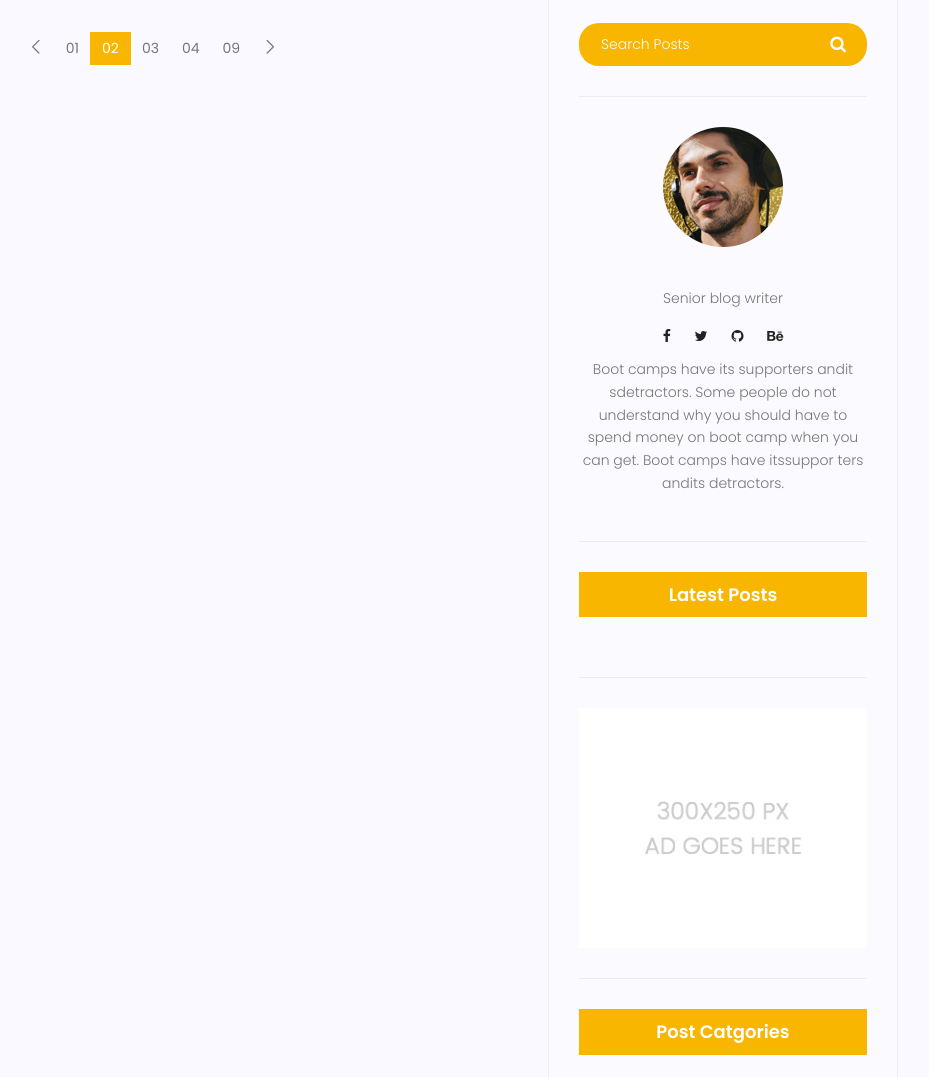
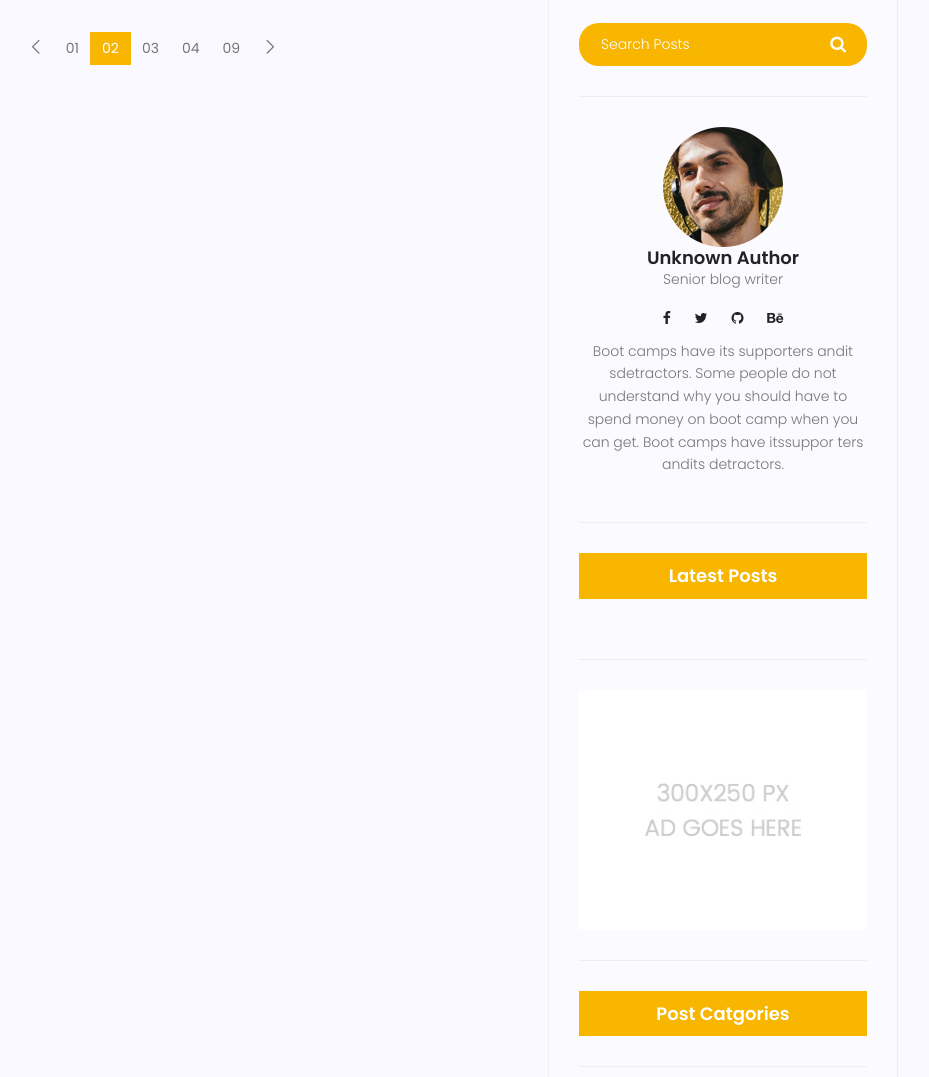
Before and after one commit to farzamasadian/django-mysite1, a Django app: page /blog/ in a window 1280 px wide. Shown: the part 1110-2187 px from the top of the page, without its empty margins (297-1226 px from the left). Run offline with Django 3.2, Linux system fonts and the light colour scheme; data that the repository does not hold is empty; some libraries are stand-ins or nearby versions.

Commit message:
writer tamplate tag is added

```diff
--- a/blog/urls.py
+++ b/blog/urls.py
@@ -7,5 +7,6 @@ urlpatterns = [
     path('', blog_view, name = 'index'),
     path('<int:pid>', blog_single, name = 'single'),
     path('category/<str:cat_name>', blog_view, name = 'category'),
+    path('author/<str:author_username>', blog_view, name = 'author'),
     path('test', test, name='test')
 ]
--- a/blog/views.py
+++ b/blog/views.py
@@ -3,10 +3,12 @@ from django.utils import timezone
 from blog.models import Post
 
 # Create your views here.
-def blog_view(request, cat_name=None):
+def blog_view(request,**kwargs):
     posts = Post.objects.filter(status=1, published_date__lte = timezone.now()).order_by('-published_date')
-    if cat_name:
-        posts = posts.filter(category__name = cat_name)
+    if kwargs.get('cat_name') != None:
+        posts = posts.filter(category__name = kwargs['cat_name'])
+    if kwargs.get('author_username') != None:
+        posts = posts.filter(author__username = kwargs['author_username'])
     context = {'posts' : posts}
     return render(request, 'blog/blog-home.html', context)
 
--- a/templates/blog/blog-home.html
+++ b/templates/blog/blog-home.html
@@ -102,7 +102,8 @@
 
 						</ul>
 						<div class="user-details row">
-							<p class="user-name col-lg-12 col-md-12 col-6"><a href="#">{{post.author.get_full_name}}</a>
+							<p class="user-name col-lg-12 col-md-12 col-6"><a
+									href="{% url 'blog:author' author_username=post.author.username %}">{{post.author.get_full_name}}</a>
 								<span class="lnr lnr-user"></span>
 							</p>
 							<p class="date col-lg-12 col-md-12 col-6"><a href="#">{{post.published_date|date:"D d M Y"}}
--- a/templates/blog/blog-writer.html
+++ b/templates/blog/blog-writer.html
@@ -3,9 +3,13 @@
 
 <div class="single-sidebar-widget user-info-widget">
     <img src="{% static 'img/blog/user-info.png' %}" alt="">
-    <a href="#">
+    {% if post.author %}
+    <a href="{% url 'blog:author' author_username=post.author.username %}">
         <h4>{{post.author.get_full_name}}</h4>
     </a>
+    {% else %}
+    <h4>Unknown Author</h4>
+    {% endif %}
     <p>
         Senior blog writer
     </p>
```
